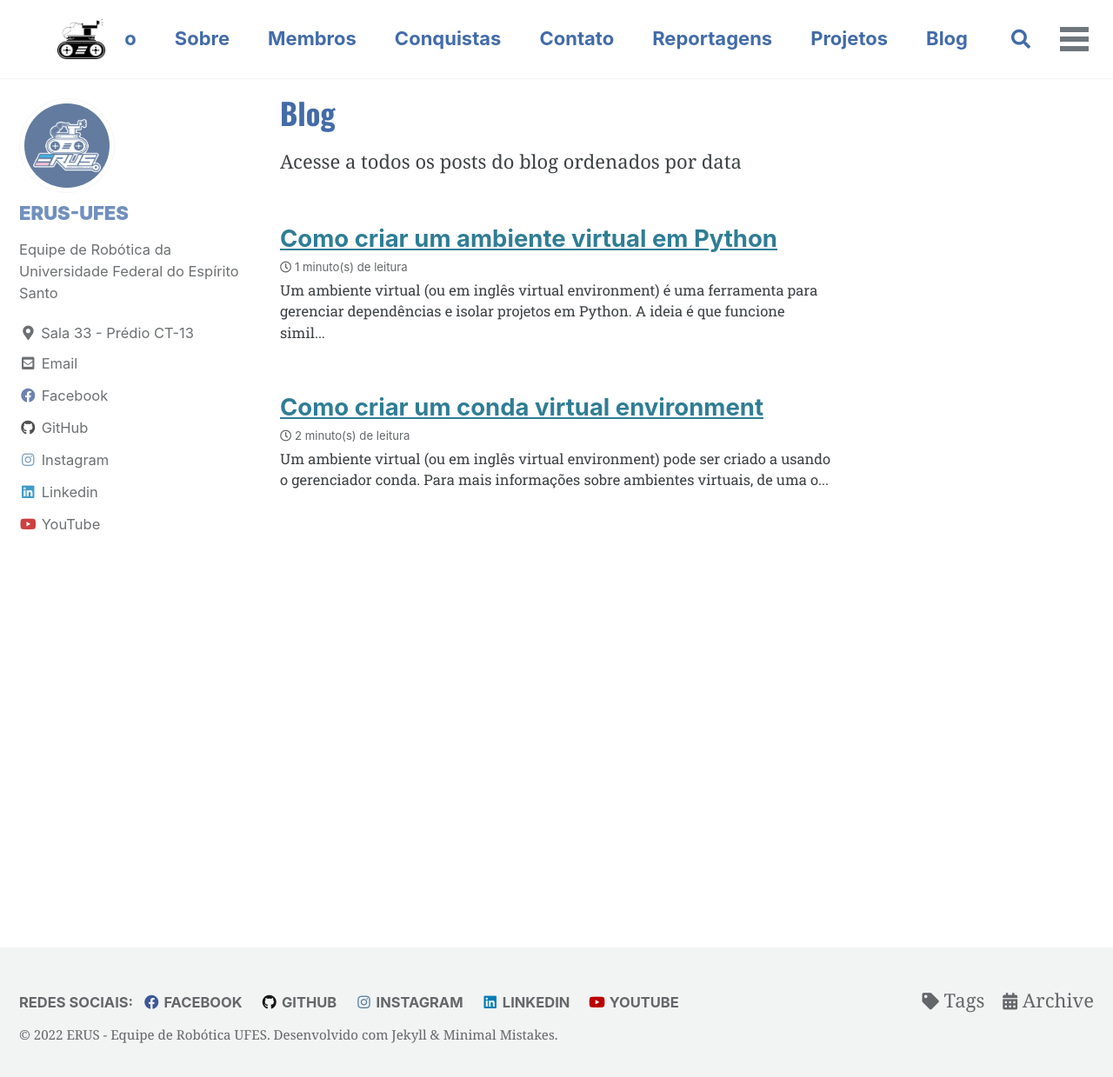
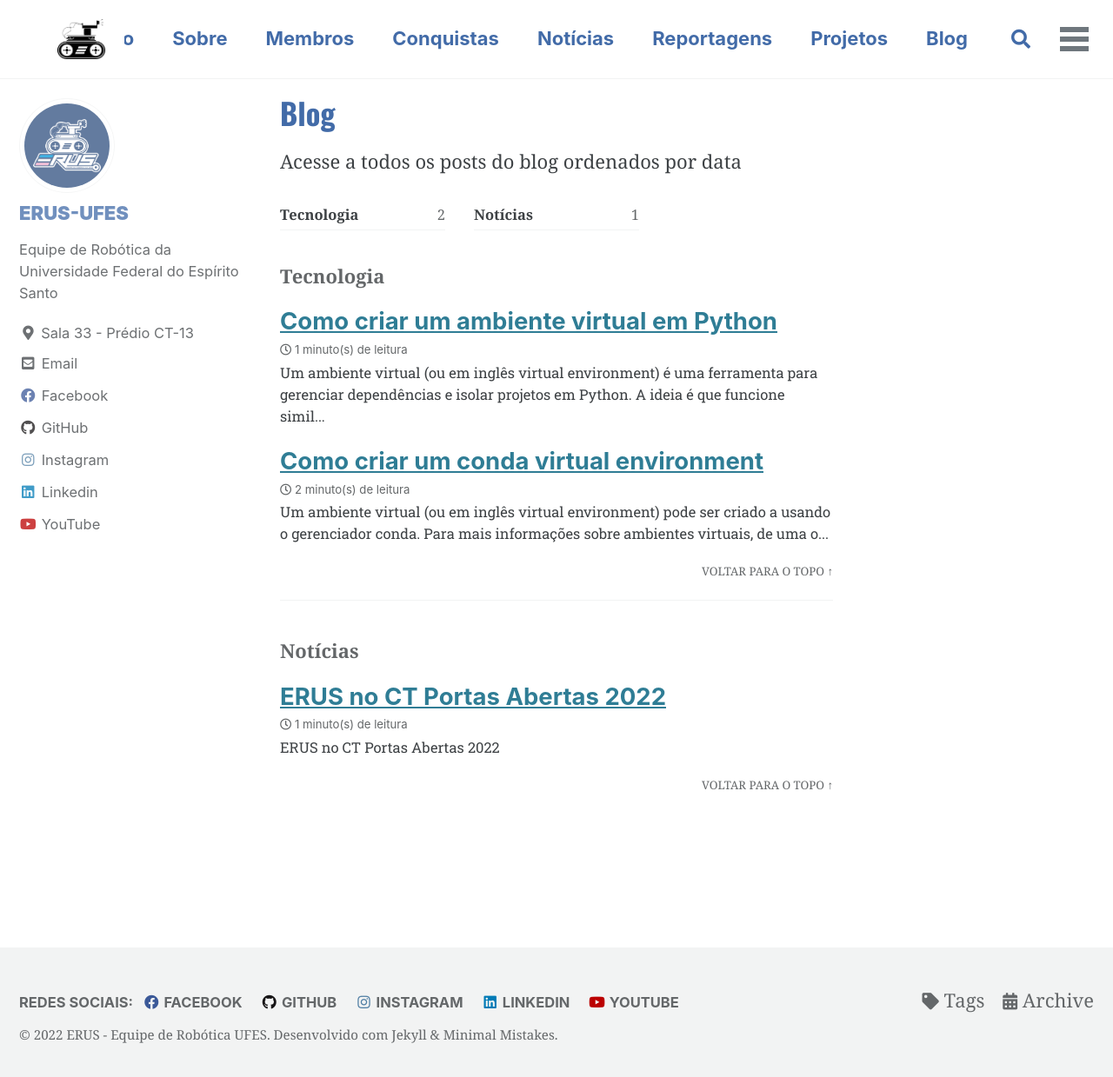
Before and after one commit to erufes/site, a Jekyll site: the page built from _pages/blog.md, in a window 1280 px wide and 1246 px high. Shown: the top 1239 px of the window at 87% size. Built offline with Jekyll 4.4.1, drawn with Linux system fonts in a browser that asks for light colours; cached includes are drawn as plain includes.

Commit message:
Adição de post do CT portas abertas, retrabalho na organização do site

```diff
--- a/_data/navigation.yml
+++ b/_data/navigation.yml
@@ -8,8 +8,8 @@ main:
     url: /membros/
   - title: "Conquistas"
     url: /conquistas/
-  - title: "Contato"
-    url: /contato/
+  - title: "Notícias"
+    url: /noticias/
   - title: "Reportagens"
     url: /reportagens/
   - title: "Projetos"
--- a/_posts/2021-09-13-como-criar-conda-env.md
+++ b/_posts/2021-09-13-como-criar-conda-env.md
@@ -5,7 +5,7 @@ classes: wide
 header:
   teaser: "/assets/imgs/posts/conda.png"
 categories:
-  - Blog
+  - Tecnologia
 tags:
   - Artigo
   - Python
--- a/_posts/2021-09-13-como-criar-python-env.md
+++ b/_posts/2021-09-13-como-criar-python-env.md
@@ -4,7 +4,7 @@ classes: wide
 header:
   teaser: "/assets/imgs/posts/python.jpeg"
 categories:
-  - Blog
+  - Tecnologia
 tags:
   - Artigo
   - Python
```
Also changed, not shown: _pages/blog.md (+1 -2 lines), _pages/noticias.md (added, +8 -0 lines), _posts/2022-11-29-ct-portas-abertas.md (added, +28 -0 lines), _pages/tags.md (line endings or trailing spaces), 1 other file.
